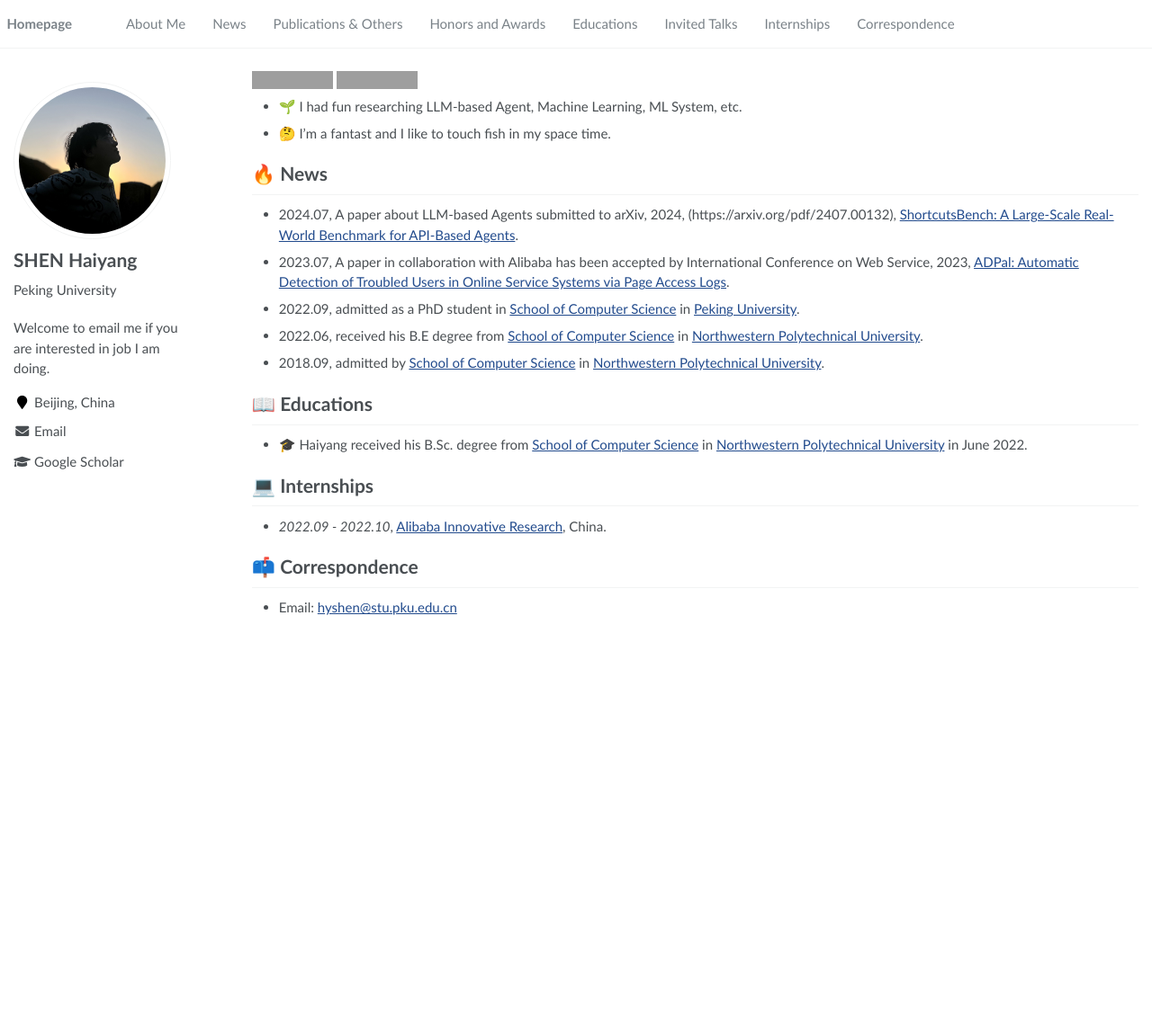
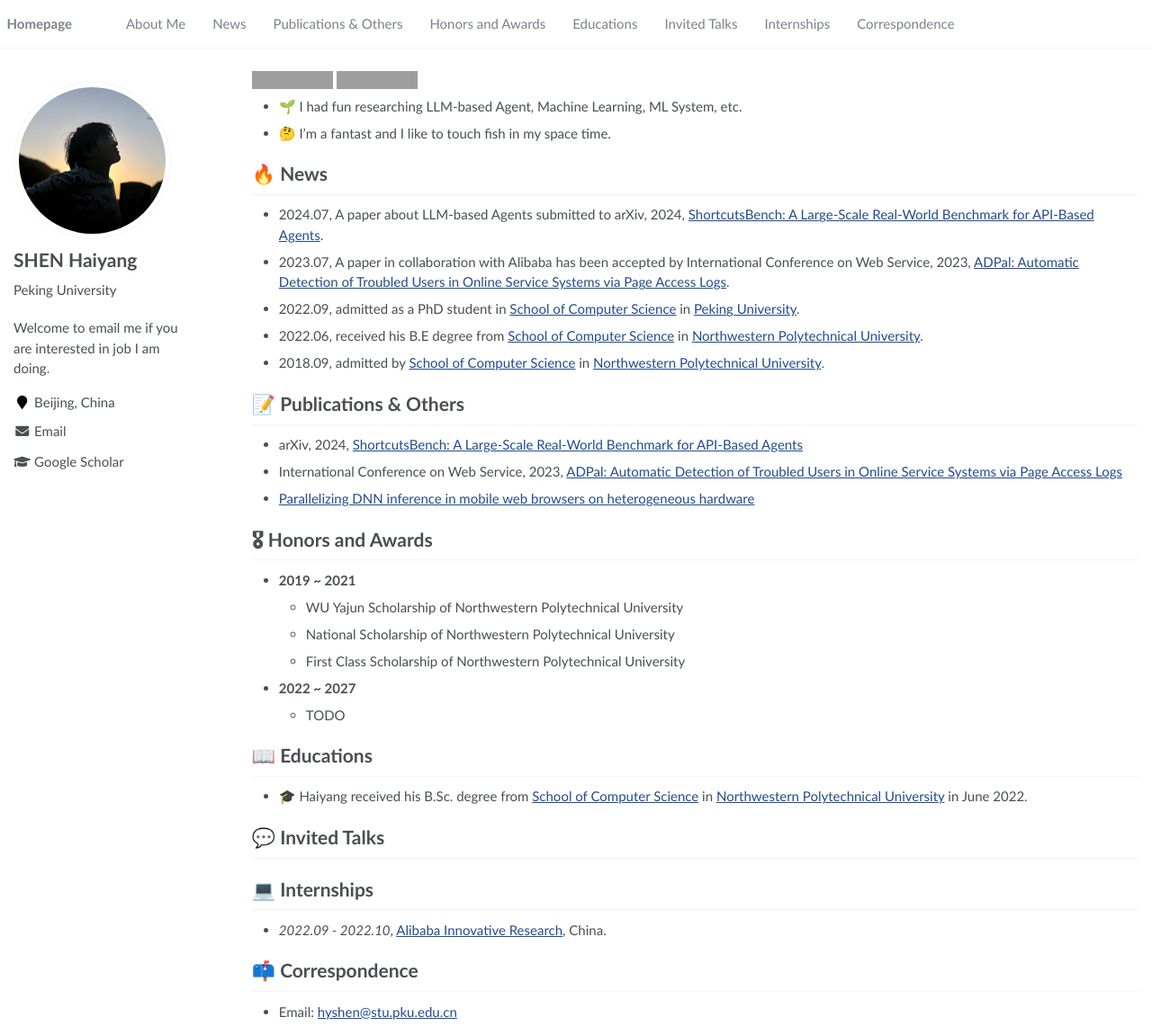
Before and after one commit to EachSheep/eachsheep.github.io, a Jekyll site: the page built from _pages/about.md, in a window 1280 px wide and 1151 px high. Shown: the whole window at 90% size. Built offline with Jekyll 4.4.1, drawn with Linux system fonts in a browser that asks for light colours; grey boxes are pictures that could not be loaded.

Commit message:
update github.io

```diff
--- a/_pages/about.md
+++ b/_pages/about.md
@@ -27,14 +27,15 @@ redirect_from:
 - 🤔 I'm a fantast and I like to touch fish in my space time.
 
 # 🔥 News
-- 2024.07, A paper about LLM-based Agents submitted to arXiv, 2024, (https://arxiv.org/pdf/2407.00132), [ShortcutsBench: A Large-Scale Real-World Benchmark for API-Based Agents](https://eachsheep.space/ShortcutsBench).
+
+- 2024.07, A paper about LLM-based Agents submitted to arXiv, 2024, [ShortcutsBench: A Large-Scale Real-World Benchmark for API-Based Agents](https://eachsheep.space/ShortcutsBench).
 - 2023.07, A paper in collaboration with Alibaba has been accepted by International Conference on Web Service, 2023, [ADPal: Automatic Detection of Troubled Users in Online Service Systems via Page Access Logs](https://ieeexplore.ieee.org/document/10248242).
 - 2022.09, admitted as a PhD student in [School of Computer Science](https://cs.pku.edu.cn/) in [Peking University](https://www.pku.edu.cn/).
 - 2022.06, received his B.E degree from [School of Computer Science](https://jsj.nwpu.edu.cn/) in [Northwestern Polytechnical University](https://www.nwpu.edu.cn/).
 - 2018.09, admitted by [School of Computer Science](https://jsj.nwpu.edu.cn/) in [Northwestern Polytechnical University](https://www.nwpu.edu.cn/).
 
 
-<!-- # 📝 Publications & Others -->
+# 📝 Publications & Others
 
 
 <!-- <div class='paper-box'><div class='paper-box-image'><div><div class="badge">CVPR 2016</div><img src='images/500x300.png' alt="sym" width="100%"></div></div>
@@ -49,18 +50,23 @@ redirect_from:
 </div>
 </div> -->
 
-<!-- - [Parallelizing DNN inference in mobile web browsers on heterogeneous hardware](https://dl.acm.org/doi/abs/10.1145/3498361.3538763), **XXX** -->
+- arXiv, 2024, [ShortcutsBench: A Large-Scale Real-World Benchmark for API-Based Agents](https://eachsheep.space/ShortcutsBench)
+- International Conference on Web Service, 2023, [ADPal: Automatic Detection of Troubled Users in Online Service Systems via Page Access Logs](https://ieeexplore.ieee.org/document/10248242)
+- [Parallelizing DNN inference in mobile web browsers on heterogeneous hardware](https://dl.acm.org/doi/abs/10.1145/3498361.3538763)
 
-<!-- # 🎖 Honors and Awards
-- **2021** WU Yajun Scholarship of Northwestern Polytechnical University.
-- **2020** National Scholarship of Northwestern Polytechnical University.
-- **2019~2021** First Class Scholarship of Northwestern Polytechnical University. -->
+# 🎖 Honors and Awards
+- **2019 ~ 2021**
+  -  WU Yajun Scholarship of Northwestern Polytechnical University
+  -  National Scholarship of Northwestern Polytechnical University
+  -  First Class Scholarship of Northwestern Polytechnical University
+- **2022 ~ 2027**
+  - TODO
 
 # 📖 Educations
 
 - 🎓 Haiyang received his B.Sc. degree from [School of Computer Science](https://jsj.nwpu.edu.cn/) in [Northwestern Polytechnical University](https://www.nwpu.edu.cn/) in June 2022.
 
-<!-- # 💬 Invited Talks -->
+# 💬 Invited Talks
 <!-- - *2021.06*, Lorem ipsum dolor sit amet, consectetur adipiscing elit. Vivamus ornare aliquet ipsum, ac tempus justo dapibus sit amet.
 - *2021.03*, Lorem ipsum dolor sit amet, consectetur adipiscing elit. Vivamus ornare aliquet ipsum, ac tempus justo dapibus sit amet.  \| [\[video\]](https://github.com/) -->
 
```
